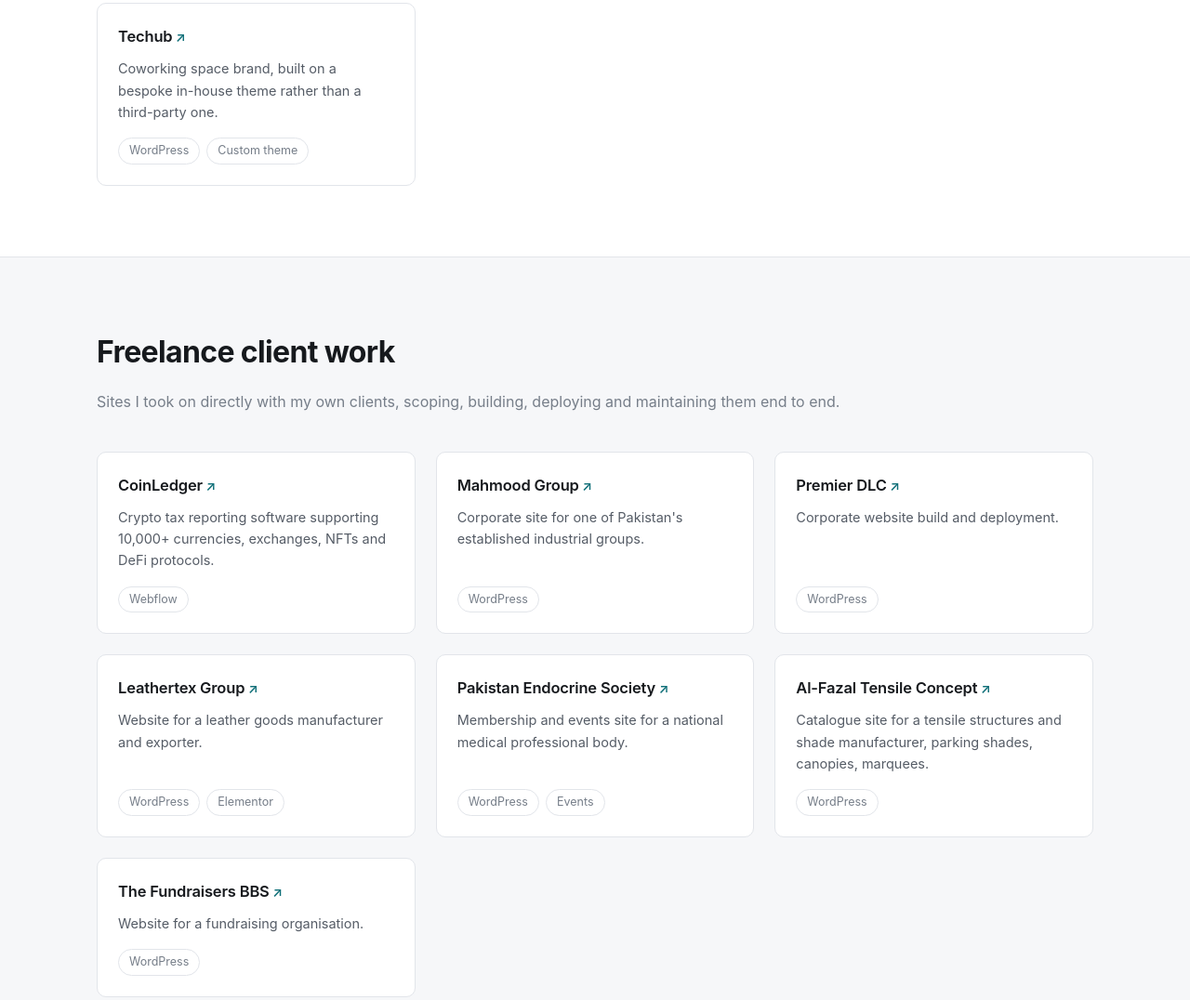
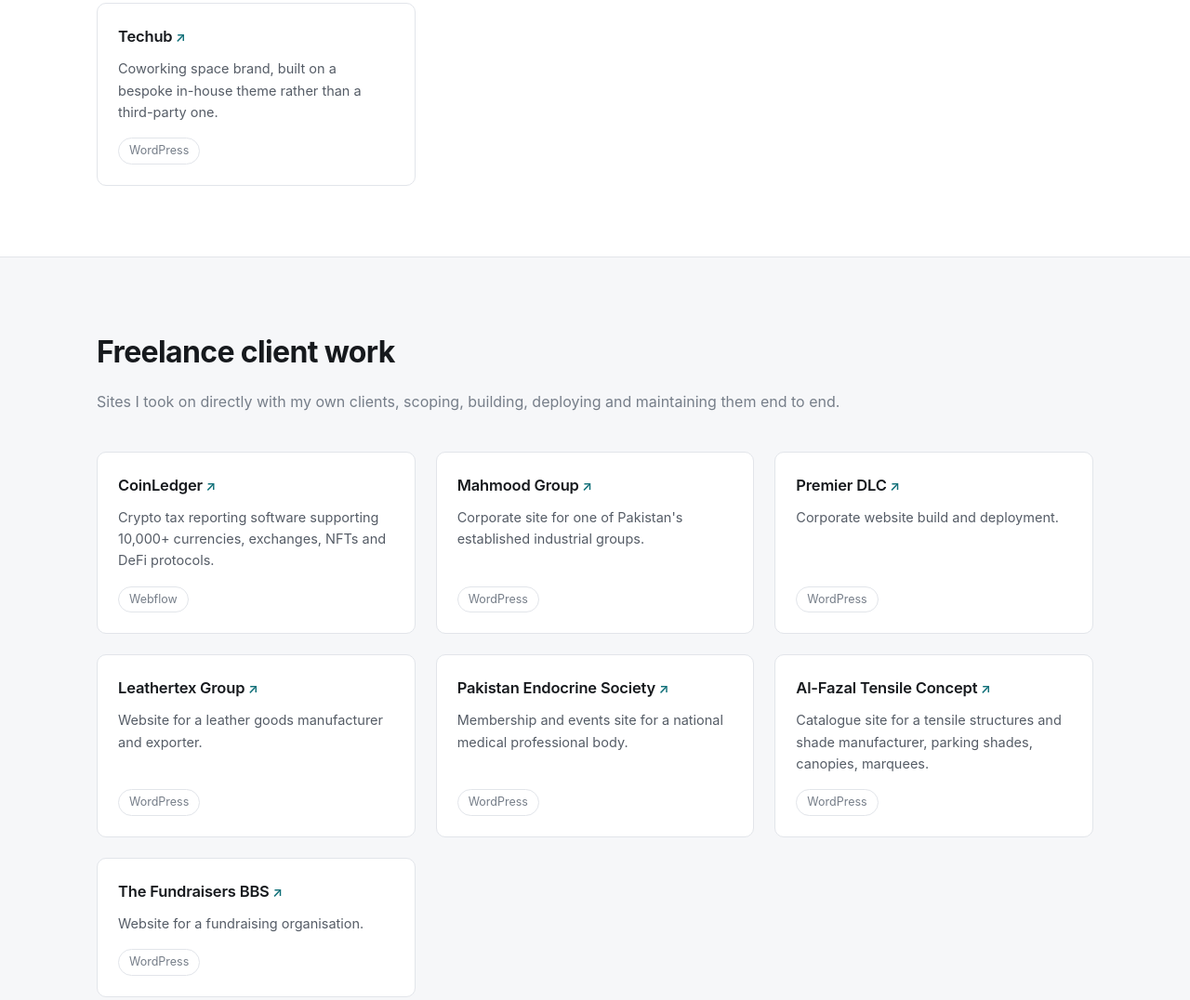
Before and after one commit to maha-abid/maha-abid.github.io, a plain HTML site: page index.html in a window 1280 px wide. Shown: the part 2397-3473 px from the top of the page at 93% size. Drawn offline with Linux system fonts and the light colour scheme.

Commit message:
Simplify tags to WordPress only on site cards

```diff
--- a/index.html
+++ b/index.html
@@ -177,7 +177,7 @@
           <h3><a href="https://techub.com.pk" rel="noopener">Techub</a></h3>
           <p>Coworking space brand, built on a bespoke in-house theme rather than a
              third-party one.</p>
-          <ul class="tags"><li>WordPress</li><li>Custom theme</li></ul>
+          <ul class="tags"><li>WordPress</li></ul>
         </article>
 
       </div>
@@ -217,13 +217,13 @@
         <article class="item">
           <h3><a href="https://www.leathertex.com.pk" rel="noopener">Leathertex Group</a></h3>
           <p>Website for a leather goods manufacturer and exporter.</p>
-          <ul class="tags"><li>WordPress</li><li>Elementor</li></ul>
+          <ul class="tags"><li>WordPress</li></ul>
         </article>
 
         <article class="item">
           <h3><a href="https://pakendosociety.org" rel="noopener">Pakistan Endocrine Society</a></h3>
           <p>Membership and events site for a national medical professional body.</p>
-          <ul class="tags"><li>WordPress</li><li>Events</li></ul>
+          <ul class="tags"><li>WordPress</li></ul>
         </article>
 
         <article class="item">
```
